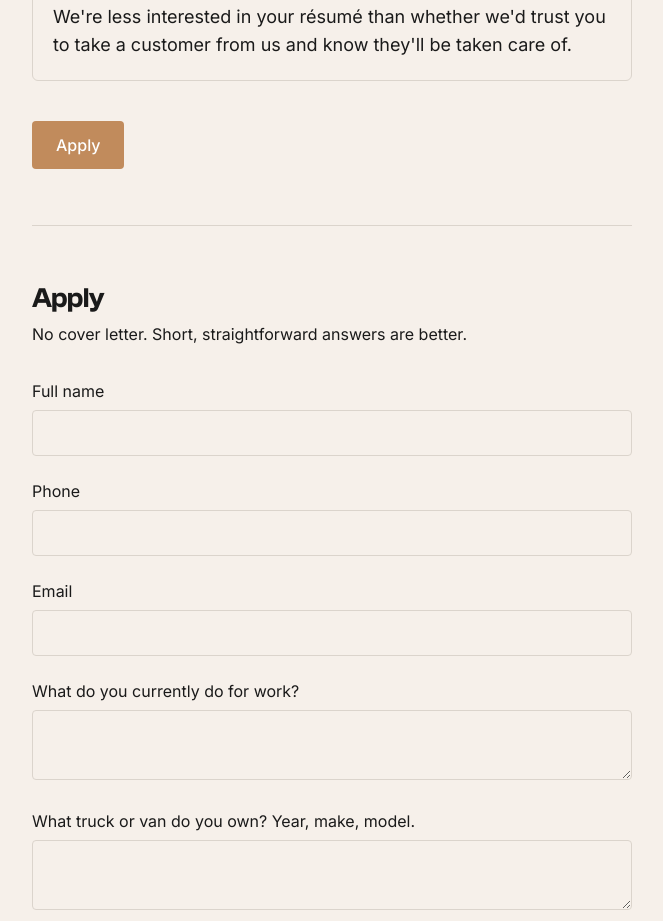
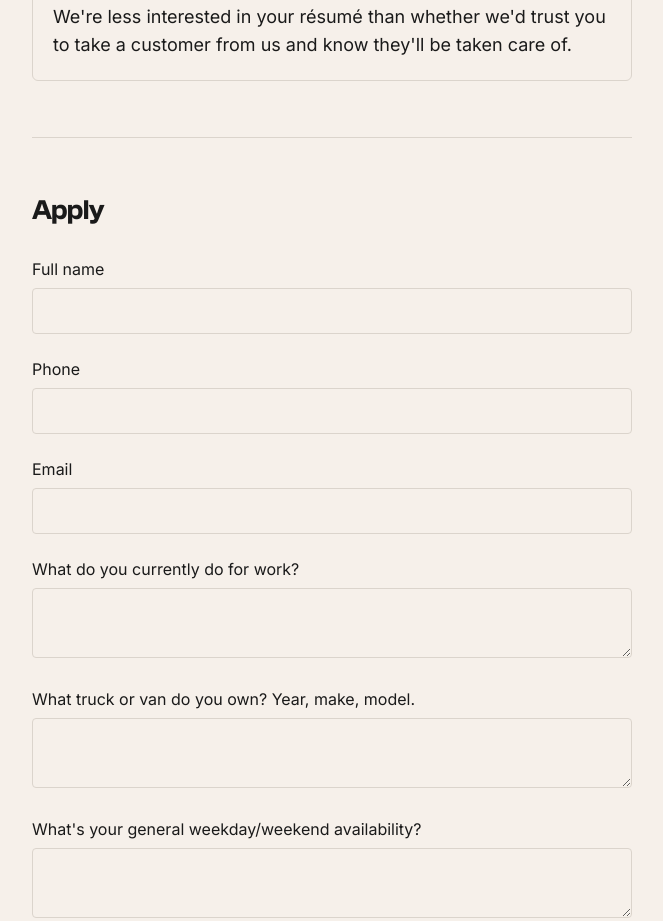
Before and after one commit to aryzach/aryzach.github.io, a React (Vite) app: page /careers/customer-operations-lead in a window 1280 px wide. Shown: the part 1520-2441 px from the top of the page, without its empty margins (308-971 px from the left). Built offline with nearby package versions, Linux system fonts and the light colour scheme; no server answers.

Commit message:
Changes
Co-authored-by: aryzach <30701475+aryzach@users.noreply.github.com>

```diff
--- a/src/pages/CustomerOperationsLead.tsx
+++ b/src/pages/CustomerOperationsLead.tsx
@@ -222,15 +222,6 @@ const CustomerOperationsLead = () => {
           </div>
         </div>
 
-        {!done && (
-          <a
-            href="#apply"
-            className="mt-10 inline-flex items-center justify-center rounded-md bg-primary px-6 py-3 font-sans text-[16px] font-medium text-primary-foreground transition-opacity hover:opacity-90"
-          >
-            Apply
-          </a>
-        )}
-
         <hr className="my-14 border-border" />
 
         {done ? (
@@ -246,9 +237,6 @@ const CustomerOperationsLead = () => {
         ) : (
           <section id="apply">
             <h2 className="font-heading text-[28px] tracking-tight text-foreground">Apply</h2>
-            <p className="mt-2 font-sans text-[16px] text-muted-foreground">
-              No cover letter. Short, straightforward answers are better.
-            </p>
 
             <form onSubmit={onSubmit} noValidate className="mt-8 space-y-6">
               {FIELDS.map((f) => (
```
